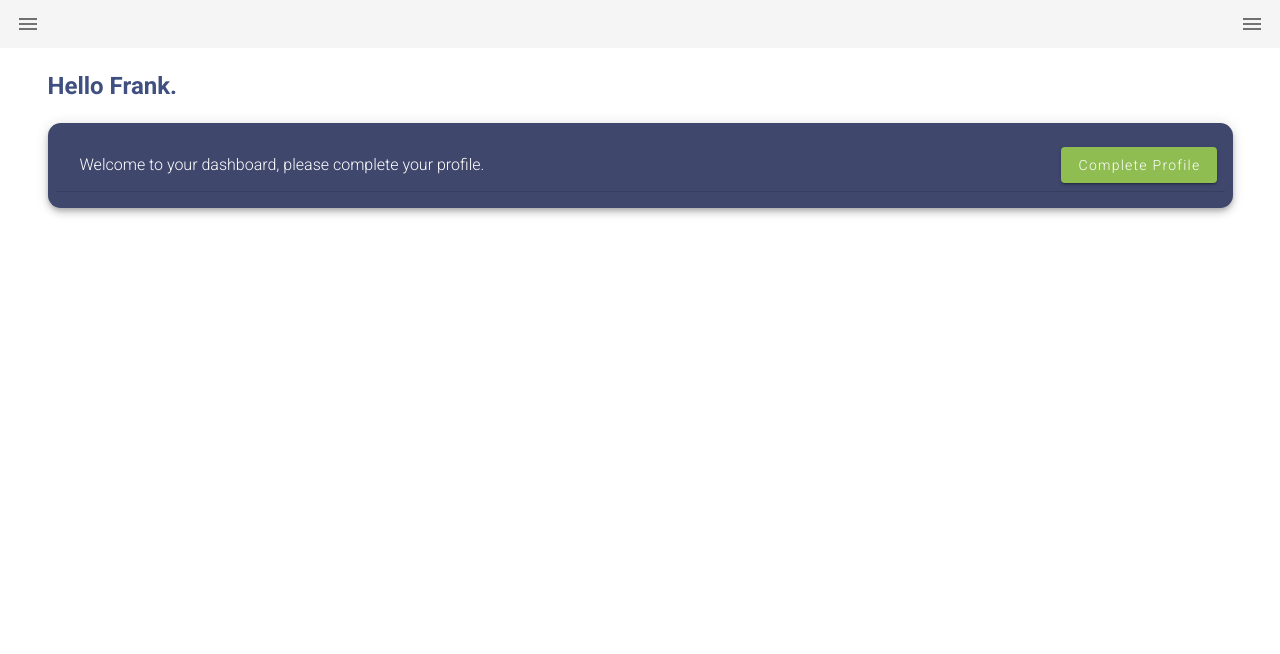
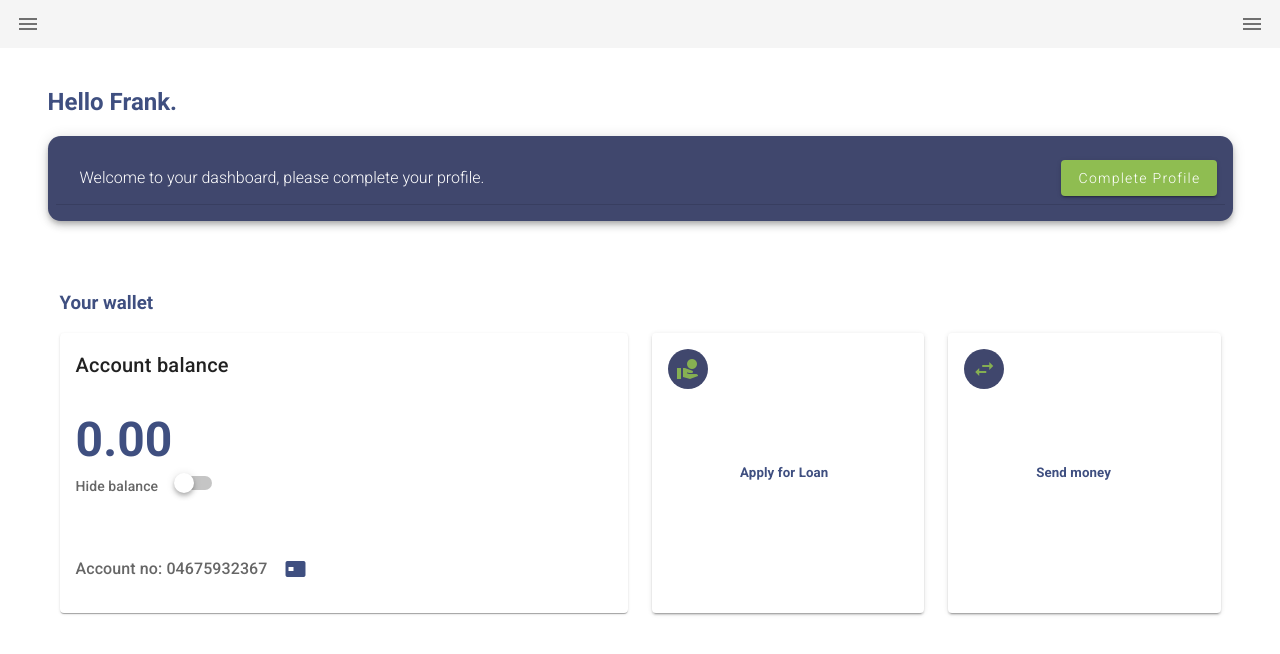
Before and after one commit to Lirac/figo, a Nuxt app: page / in a window 1280 px wide. Shown: the top 654 px of the page. Built offline with nearby package versions, Linux system fonts and the light colour scheme.

Commit message:
Build wallet block in dashboard

```diff
--- a/assets/css/main.css
+++ b/assets/css/main.css
@@ -1,15 +1,16 @@
 :root {
   --color-heading: #3f4f80
 }
-h2,h3,h4,h5 {
-  color: var(--color-heading)
+h1,h2,h3,h4,h5 {
+  color: var(--color-heading);
+  margin: 1rem 0;
 }
 /* Banner */
 .banner {
   width: 100%;
   background-color: rgb(64,71,109) !important;
   color: #fff !important;
-  margin: 1.2rem 0;
+
   padding: 1rem 0.5rem;
   font-weight: 300;
   border-radius: 0.8rem !important;
--- /dev/null
+++ b/components/Card-avatar.vue
@@ -0,0 +1,23 @@
+<template>
+  <v-avatar size="40" class="card-avatar">
+    <v-icon color="#86b052">{{ icon }}</v-icon>
+  </v-avatar>
+</template>
+
+<script>
+export default {
+  name: 'CardAvatar',
+  props: {
+    icon: {
+      type: String,
+    },
+  },
+}
+</script>
+
+<style scoped>
+.card-avatar {
+  margin: 1rem;
+  background: #40476d;
+}
+</style>
--- a/pages/index.vue
+++ b/pages/index.vue
@@ -4,13 +4,82 @@
       <h2>Hello Frank.</h2>
       <welcome-banner></welcome-banner>
     </v-row>
-    <v-row> </v-row>
+
+    <section class="block">
+      <h3>Your wallet</h3>
+      <v-row>
+        <v-col md="6" class="sm-12">
+          <v-card elevation="1">
+            <v-card-title>
+              <p>Account balance</p>
+            </v-card-title>
+            <v-card-text>
+              <h1 class="acc__bal">0.00</h1>
+              <p class="balance__label">Hide balance</p>
+              <v-switch class="d-inline-flex balance-switch"></v-switch>
+              <div class="d-flex align-center mt-10 mb-4">
+                <span class="mr-4 acc-num">Account no: 04675932367</span>
+                <v-icon color="#3f4f80">mdi-credit-card-chip</v-icon>
+              </div>
+            </v-card-text>
+          </v-card>
+        </v-col>
+        <v-col md="3" sm="12">
+          <v-card class="wallet-card">
+            <card-avatar :icon="'mdi-hand-coin'"></card-avatar>
+            <v-card-text class="wallet-text">
+              <h5>Apply for Loan</h5>
+            </v-card-text>
+          </v-card>
+        </v-col>
+        <v-col md="3" sm="12">
+          <v-card class="wallet-card">
+            <card-avatar :icon="'mdi-swap-horizontal'"></card-avatar>
+            <v-card-text class="wallet-text">
+              <h5>Send money</h5>
+            </v-card-text>
+          </v-card>
+        </v-col>
+      </v-row>
+    </section>
   </div>
 </template>
 
 <script>
 import welcomeBanner from '~/components/welcome-banner.vue'
+import cardAvatar from '~/components/card-avatar.vue'
 export default {
-  components: [welcomeBanner],
+  components: [welcomeBanner, cardAvatar],
 }
 </script>
+
+<style scoped>
+.wallet-card {
+  min-height: 17.5rem;
+  display: flex;
+}
+
+.wallet-text {
+  align-self: center;
+  font-size: 1rem;
+  font-weight: 500;
+}
+.acc__bal {
+  font-size: 3rem;
+}
+.balance__label {
+  display: inline !important;
+  margin-right: 1rem;
+  font-weight: 500;
+}
+.balance-switch {
+  margin-top: 0;
+}
+.acc-num {
+  font-weight: 500;
+  font-size: 1rem;
+}
+.block {
+  margin: 5rem 0;
+}
+</style>
```
